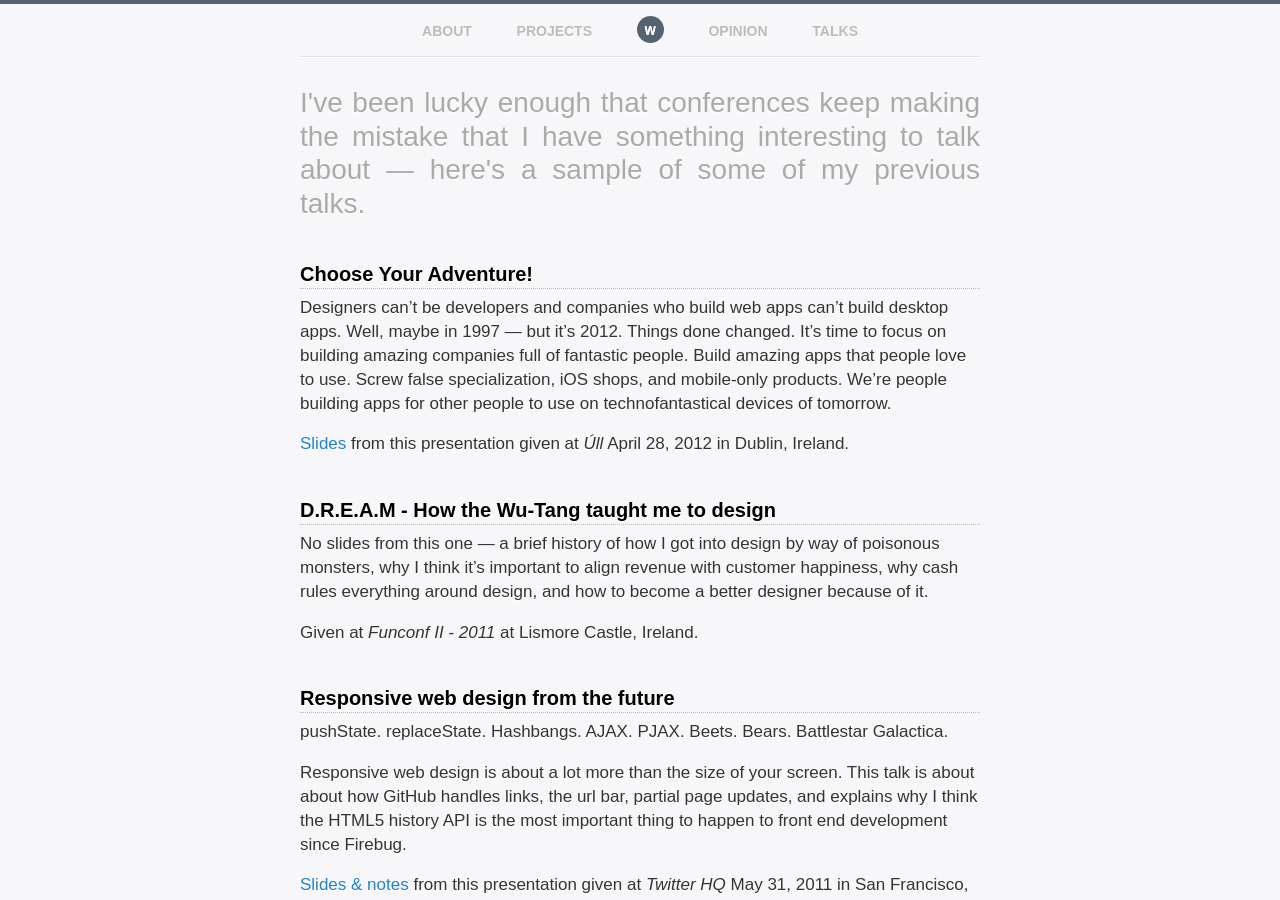
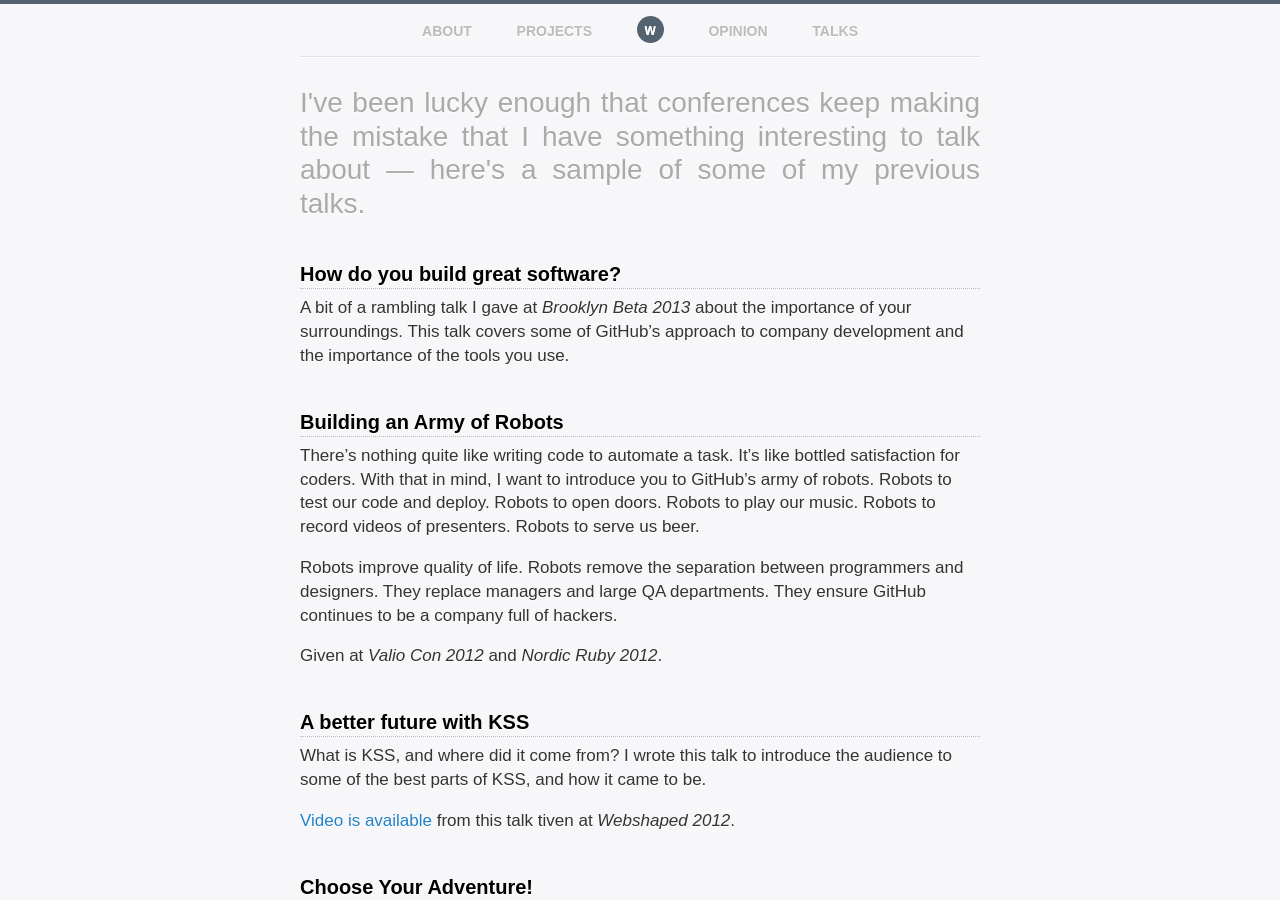
Before and after one commit to kneath/kneath.github.com, a Jekyll site: the page built from talks/index.md, in a window 1280 px wide and 900 px high. Built offline with Jekyll 4.4.1, drawn with Linux system fonts in a browser that asks for light colours; Markdown is read by kramdown in place of the engine named in the settings; comment, search, counter and statistics services are not loaded.

Commit message:
Flesh out talks

```diff
--- a/talks/index.md
+++ b/talks/index.md
@@ -4,6 +4,24 @@ title: "Talks & Presentations"
 ---
 
 <p class="intro">I've been lucky enough that conferences keep making the mistake that I have something interesting to talk about — here's a sample of some of my previous talks.</p>
+
+## [How do you build great software?](https://speakerdeck.com/kneath/how-do-you-build-great-software)
+
+A bit of a rambling talk I gave at *Brooklyn Beta 2013* about the importance of your surroundings. This talk covers some of GitHub's approach to company development and the importance of the tools you use.
+
+## [Building an Army of Robots](https://speakerdeck.com/kneath/building-an-army-of-robots)
+
+There's nothing quite like writing code to automate a task. It's like bottled satisfaction for coders. With that in mind, I want to introduce you to GitHub's army of robots. Robots to test our code and deploy. Robots to open doors. Robots to play our music. Robots to record videos of presenters. Robots to serve us beer.
+
+Robots improve quality of life. Robots remove the separation between programmers and designers. They replace managers and large QA departments. They ensure GitHub continues to be a company full of hackers.
+
+Given at *Valio Con 2012* and *Nordic Ruby 2012*.
+
+## [A better future with KSS](https://speakerdeck.com/kneath/a-better-future-with-kss)
+
+What is KSS, and where did it come from? I wrote this talk to introduce the audience to some of the best parts of KSS, and how it came to be.
+
+[Video is available](https://vimeo.com/49596147) from this talk tiven at *Webshaped 2012*.
 
 ## [Choose Your Adventure!](/talks/chooseyouradventure)
 
```
